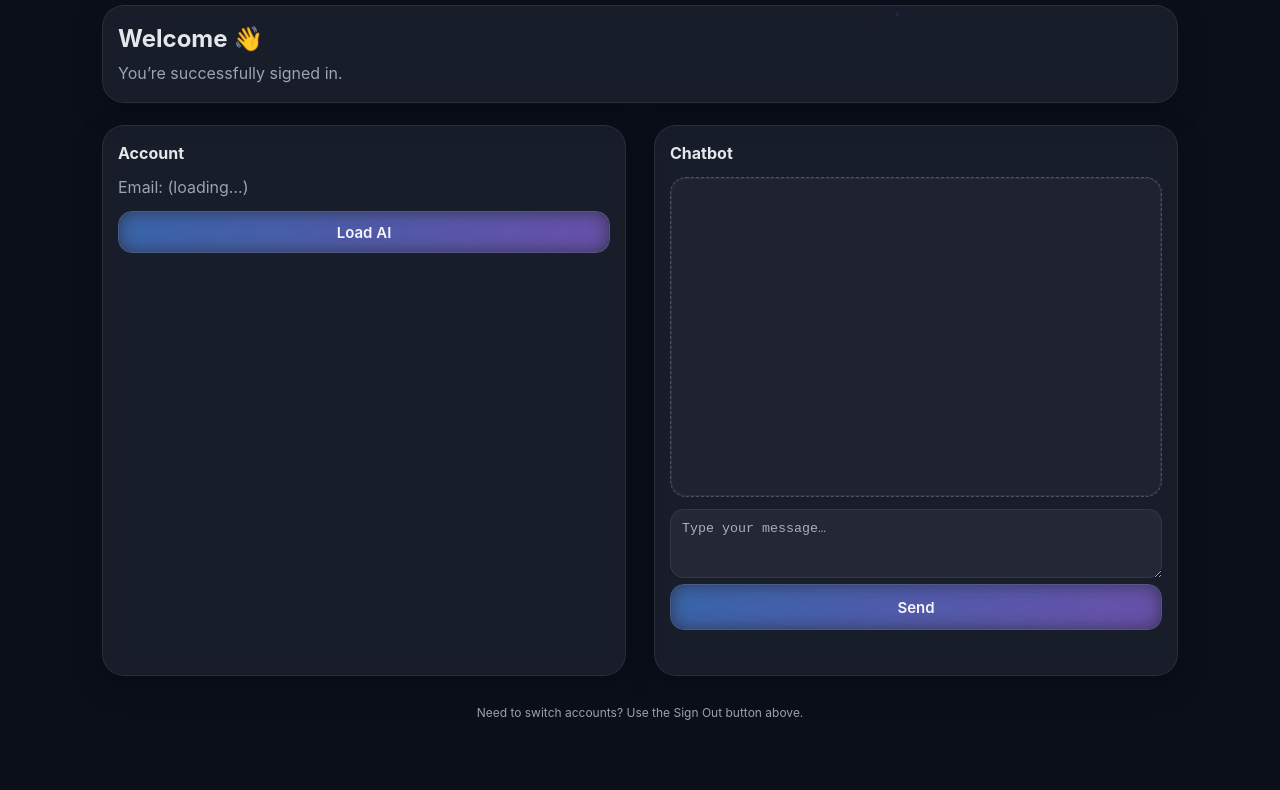
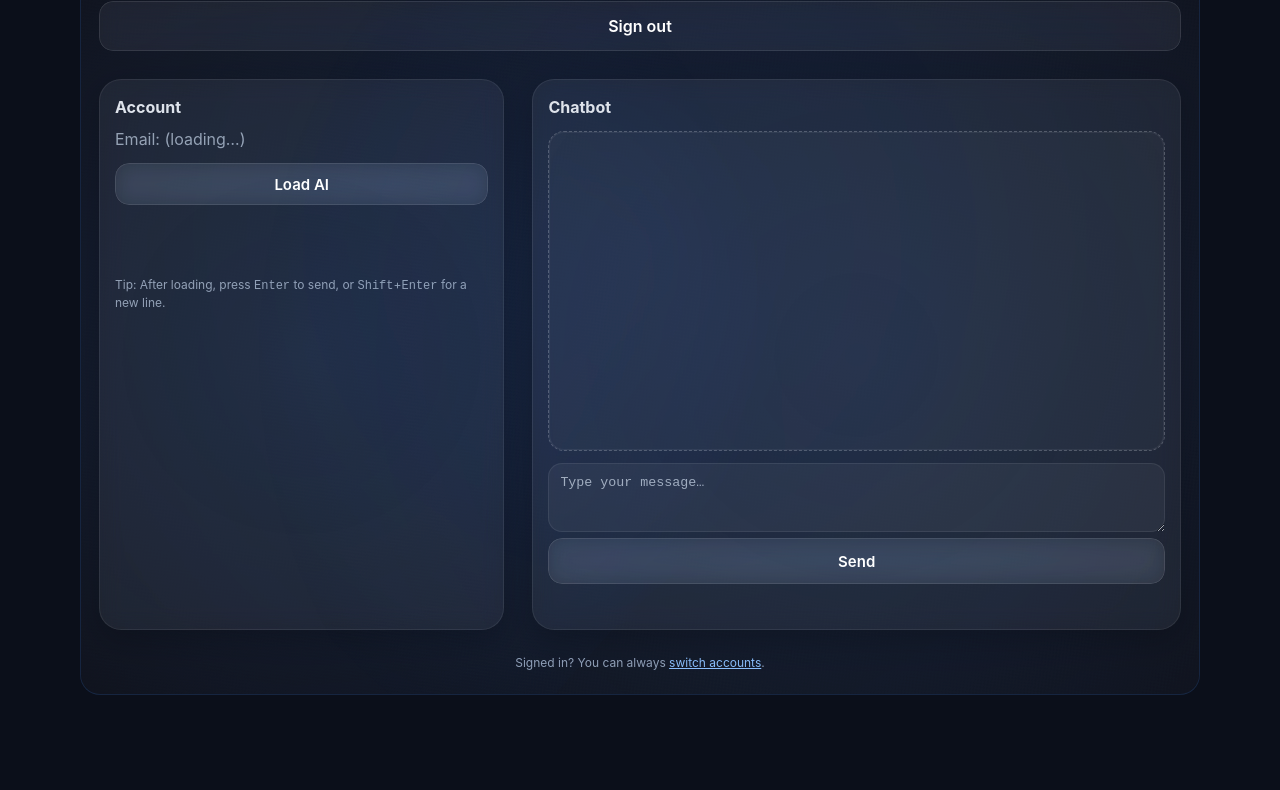
Before and after one commit to ricgithubacc/ricgithubacc.github.io, a plain HTML site: page chatbot/app.html in a window 1280 px wide. Shown: the part 227-1017 px from the top of the page. After the commit the page ends 942 px from the top, so only its background shows below. Drawn offline with Linux system fonts and the light colour scheme.

Commit message:
laptop will explode

```diff
--- a/chatbot/app.html
+++ b/chatbot/app.html
@@ -3,24 +3,27 @@
 <head>
   <meta charset="UTF-8" />
   <meta name="viewport" content="width=device-width, initial-scale=1.0"/>
-  <title>App · Chatbot</title>
+  <title>Chat Bot</title>
   <link rel="stylesheet" href="style.css" />
 </head>
 <body data-page="app">
-  <!-- Background -->
+  <!-- Shared neural background (matches index/signup) -->
   <div class="neural-background">
     <div class="neural-node"></div><div class="neural-node"></div>
     <div class="neural-node"></div><div class="neural-node"></div>
     <div class="neural-node"></div>
   </div>
 
-  <div class="container page-shell" style="max-width:1100px;">
-    <!-- Header -->
-    <header class="top-bar" style="gap:12px; align-items:center;">
-      <div class="row" style="gap:12px; align-items:center;">
-        <div class="ai-logo" aria-hidden="true" style="transform:scale(.9)">
+  <!-- Centered shell like login/signup, but roomy enough for two cards -->
+  <div class="login-container" style="max-width:1120px;">
+    <div class="login-card" style="padding:18px 18px 22px;">
+      <div class="ai-glow"></div>
+
+      <!-- Header matches index/signup -->
+      <div class="login-header" style="margin-bottom:14px;">
+        <div class="ai-logo">
           <div class="logo-core">
-            <svg width="22" height="22" viewBox="0 0 24 24" fill="none">
+            <svg width="24" height="24" viewBox="0 0 24 24" fill="none">
               <circle cx="12" cy="12" r="3" stroke="currentColor" stroke-width="1.5"/>
               <path d="M12 2v4m0 12v4M4.93 4.93l2.83 2.83m8.48 8.48l2.83 2.83M2 12h4m12 0h4M4.93 19.07l2.83-2.83m8.48-8.48l2.83-2.83"
                     stroke="currentColor" stroke-width="1.5"/>
@@ -32,41 +35,39 @@
             <div class="ring ring-3"></div>
           </div>
         </div>
-        <h1 class="muted" style="margin:0; letter-spacing:.2px;">Your Chatbot</h1>
-        <!-- (Removed the "Signed in" badge) -->
+        <h1>Welcome</h1>
+        <p>Chat with your on-device model</p>
       </div>
 
-      <nav class="row" style="margin-left:auto; gap:10px;">
+      <!-- Top right action (same button style as auth pages) -->
+      <div class="row" style="justify-content:flex-end; margin-bottom:16px;">
         <button id="signOutBtn" class="neural-button signout-big" title="Sign out">
           <div class="button-bg"></div>
           <span class="button-text">Sign out</span>
+          <div class="button-loader" aria-hidden="true">
+            <div class="neural-spinner">
+              <div class="spinner-segment"></div>
+              <div class="spinner-segment"></div>
+              <div class="spinner-segment"></div>
+            </div>
+          </div>
           <div class="button-glow"></div>
         </button>
-      </nav>
-    </header>
+      </div>
 
-    <!-- Welcome -->
-    <section class="info-card glass-card section-block">
-      <div class="row" style="justify-content:space-between; align-items:center; gap:12px;">
-        <div>
-          <h2 style="margin:0 0 4px 0;">Welcome <span class="wave" aria-hidden="true">👋</span></h2>
-          <p class="muted" style="margin:0">You’re successfully signed in.</p>
-        </div>
-      </div>
-    </section>
-
-    <!-- Main two-column layout -->
-    <div class="grid two section-grid">
-      <!-- Account -->
-      <section class="info-card glass-card">
-        <strong id="accountTitle">Account</strong>
-        <div class="muted" style="margin-top:10px;">Email: <span id="userEmail">(loading…)</span></div>
+      <!-- Two-column content, styled to feel like two “login-card” halves -->
+      <div class="section-grid" style="display:grid; grid-template-columns:1fr 1.6fr; gap:28px;">
+        <!-- Account card (left) -->
+        <section class="info-card glass-card" style="position:relative; padding:16px 16px 18px;">
+          <div class="ai-glow" aria-hidden="true"></div>
+          <strong id="accountTitle" style="display:block; margin-bottom:8px;">Account</strong>
+          <div class="muted" style="margin-top:6px;">Email: <span id="userEmail">(loading…)</span></div>
           <!-- Keep UID node for safety but hidden -->
           <div style="display:none;">UID: <span id="userUid"></span></div>
 
           <div class="spacer" style="height:12px;"></div>
 
-        <!-- Load AI + single progress host (script.js renders the bar + "Model:" here) -->
+          <!-- Load AI + progress host (script.js renders the bar + “Model:” under it) -->
           <div class="row" style="gap:12px; align-items:center; flex-wrap:wrap;">
             <button id="loadModelBtn" class="neural-button" style="min-height:42px;" title="Download and initialize the on-device model">
               <div class="button-bg"></div>
@@ -78,20 +79,25 @@
               <div id="initProgress"></div>
             </div>
           </div>
+
+          <p class="muted" style="font-size:12px; line-height:1.4; margin:12px 0 0;">
+            Tip: After loading, press <kbd>Enter</kbd> to send, or <kbd>Shift</kbd>+<kbd>Enter</kbd> for a new line.
+          </p>
         </section>
 
-      <!-- Chat -->
-      <section class="info-card glass-card" aria-labelledby="chatTitle" style="display:flex; flex-direction:column;">
+        <!-- Chat card (right) -->
+        <section class="info-card glass-card" aria-labelledby="chatTitle" style="position:relative; padding:16px 16px 18px; display:flex; flex-direction:column;">
+          <div class="ai-glow" aria-hidden="true"></div>
           <div class="row" style="justify-content:space-between; align-items:center;">
             <strong id="chatTitle">Chatbot</strong>
           </div>
 
-        <!-- History -->
+          <!-- History (same rounded/glass language as auth inputs/buttons) -->
           <div id="chatLog" aria-live="polite" aria-label="Chat history"
                style="margin-top:12px; height:clamp(260px, 40vh, 420px); overflow:auto; padding:12px; border-radius:16px; background:rgba(255,255,255,.03); box-shadow: inset 0 0 0 1px rgba(255,255,255,.06);">
           </div>
 
-        <!-- Composer: textarea full width ABOVE send -->
+          <!-- Composer: textarea full width ABOVE send (mirrors tidy, rounded inputs) -->
           <div class="stack" style="margin-top:12px; gap:10px;">
             <label for="chatInput" class="visually-hidden">Message</label>
             <textarea id="chatInput" rows="3" placeholder="Type your message…"
@@ -108,90 +114,67 @@
         </section>
       </div>
 
-    <!-- Footer -->
-    <footer class="stack" style="gap:10px; margin-top:28px;">
-      <div class="muted" style="font-size:12px; text-align:center;">
-        Need to switch accounts? Use the Sign Out button above.
+      <!-- Subtle footer like auth pages -->
+      <div style="margin-top:24px; text-align:center;">
+        <p class="muted" style="font-size:12px;">Signed in? You can always <a href="index.html" class="neural-login">switch accounts</a>.</p>
       </div>
-    </footer>
+    </div>
   </div>
 
-  <!-- Your app script -->
-  <script type="module" src="script.js"></script>
+  <!-- Load your JS as a module so Firebase imports work -->
+  <script src="script.js" type="module"></script>
 
-  <!-- Local overrides (glass + spacing + scroll + big sign out) -->
+  <!-- Small local tweaks to align with auth pages -->
   <style>
-    /* Ensure the page always scrolls at 100% zoom */
-    html, body { height: auto !important; min-height: 100%; overflow-y: auto !important; }
-    body { overscroll-behavior-y: contain; }
+    /* Ensure scroll at 100% zoom */
+    html, body { height:auto; min-height:100%; overflow-y:auto; }
+    body { overscroll-behavior-y:contain; }
 
-    /* Roomy layout */
-    .page-shell { padding-top: 20px; padding-bottom: 56px; }
-    .section-block { margin-top: 16px; margin-bottom: 22px; }
-    .section-grid { gap: 28px !important; margin-top: 8px; margin-bottom: 12px; }
+    /* Match spacing language from auth screens */
+    .section-grid { gap:28px !important; }
+    @media (max-width: 980px) {
+      .section-grid { grid-template-columns:1fr; }
+    }
 
-    /* Glass cards (rounded, no boxy borders) */
+    /* Glass cards mimic login-card internals */
     .glass-card {
-      border: 0 !important;
-      border-radius: 22px !important;
-      background: rgba(255,255,255,0.06) !important;
+      border:0;
+      border-radius:22px;
+      background:rgba(255,255,255,0.06);
       box-shadow:
         0 10px 30px rgba(0,0,0,.25),
         inset 0 0 0 1px rgba(255,255,255,.08);
       backdrop-filter: blur(10px) saturate(130%);
       -webkit-backdrop-filter: blur(10px) saturate(130%);
-      padding: 16px 16px 18px;
     }
 
-    /* BIGGER Sign out button */
+    /* Buttons match the neural style used on index/signup */
     .signout-big {
-      min-width: 160px;
-      min-height: 50px;
-      padding: 10px 18px;
-      font-size: 16px;
-      font-weight: 600;
-      border-radius: 16px !important;
+      min-width:160px; min-height:50px; padding:10px 18px;
+      font-size:16px; font-weight:600; border-radius:16px;
+    }
+    .neural-button { background:transparent; border-radius:14px; }
+    .neural-button .button-bg {
+      background:rgba(255,255,255,0.06);
+      box-shadow: 0 6px 18px rgba(0,0,0,.25), inset 0 0 0 1px rgba(255,255,255,.10);
+      backdrop-filter: blur(10px) saturate(140%);
+      -webkit-backdrop-filter: blur(10px) saturate(140%);
+      border:0; border-radius:14px;
+    }
+    .neural-button .button-text { color:rgba(255,255,255,0.95); }
+    .neural-button:hover .button-bg {
+      background:rgba(255,255,255,0.12);
+      transform:translateY(-1px);
+      box-shadow: 0 10px 22px rgba(0,0,0,.28), inset 0 0 0 1px rgba(255,255,255,.16);
+    }
+    .neural-button:active .button-bg {
+      transform:translateY(0);
+      box-shadow: 0 6px 16px rgba(0,0,0,.22), inset 0 0 0 1px rgba(255,255,255,.12);
     }
 
-    /* Glass buttons */
-    .neural-button { background: transparent !important; border-radius: 14px !important; }
-    .neural-button .button-bg {
-      background: rgba(255,255,255,0.06) !important;
-      border: 0 !important;
-      box-shadow:
-        0 6px 18px rgba(0,0,0,.25),
-        inset 0 0 0 1px rgba(255,255,255,.10);
-      backdrop-filter: blur(10px) saturate(140%);
-      -webkit-backdrop-filter: blur(10px) saturate(140%);
-      border-radius: 14px !important;
-    }
-    .neural-button .button-text { color: rgba(255,255,255,0.95) !important; }
-    .neural-button:hover .button-bg {
-      background: rgba(255,255,255,0.12) !important;
-      transform: translateY(-1px);
-      box-shadow:
-        0 10px 22px rgba(0,0,0,.28),
-        inset 0 0 0 1px rgba(255,255,255,.16);
-    }
-    .neural-button:active .button-bg {
-      transform: translateY(0);
-      box-shadow:
-        0 6px 16px rgba(0,0,0,.22),
-        inset 0 0 0 1px rgba(255,255,255,.12);
-    }
-    .neural-button .button-glow { opacity: .35; }
-
-    /* Responsive tweaks */
-    @media (max-width: 880px) {
-      #chatLog { height: clamp(220px, 38vh, 360px); }
-      .section-grid { gap: 22px !important; }
-      .signout-big { min-width: 140px; min-height: 48px; }
-    }
-
-    /* a11y helper */
+    /* a11y helper (matches earlier pages) */
     .visually-hidden {
-      position:absolute !important;
-      height:1px; width:1px;
+      position:absolute !important; height:1px; width:1px;
       overflow:hidden; clip:rect(1px,1px,1px,1px);
       white-space:nowrap; border:0; padding:0; margin:-1px;
     }
```
Lines whose indentation alone changed are shown as unchanged.
